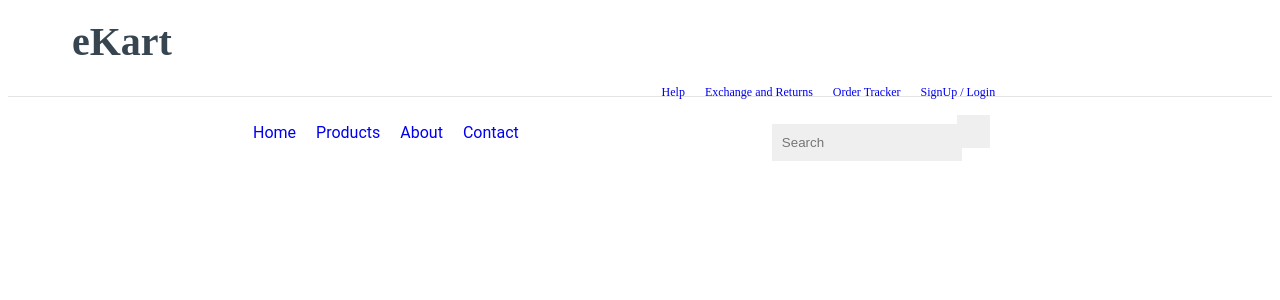
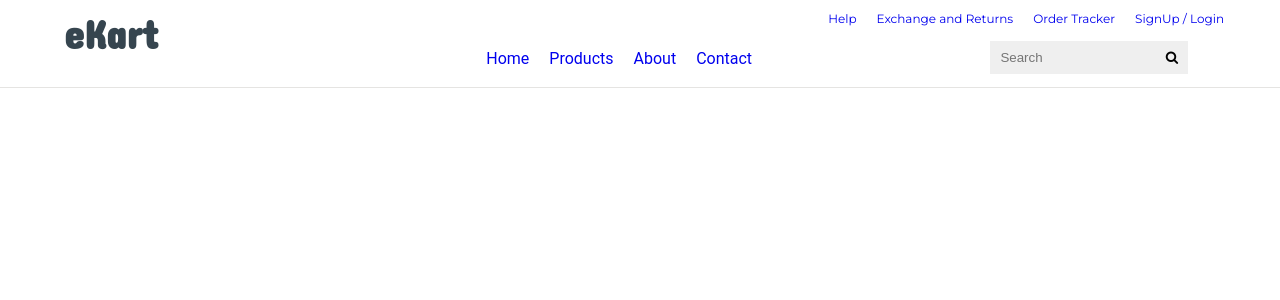
Before and after one commit to shrija21/angular-ekart-pro, an Angular app: page / in a window 1280 px wide. Shown: the top 300 px of the page. Built offline with nearby package versions, Linux system fonts and the light colour scheme.

Commit message:
Adding CSS to Globally

```diff
--- a/src/styles.css
+++ b/src/styles.css
@@ -1 +1,14 @@
 /* You can add global styles to this file, and also import other style files */
+@import url('https://fonts.googleapis.com/css2?family=Montserrat:ital,wght@0,100..900;1,100..900&display=swap');
+@import url('https://fonts.googleapis.com/css2?family=Concert+One&family=Montserrat:ital,wght@0,100..900;1,100..900&display=swap');
+@import url('https://cdnjs.cloudflare.com/ajax/libs/font-awesome/4.7.0/css/font-awesome.min.css');
+
+* {
+    margin: 0px;
+    padding: 0px;
+    box-sizing: border-box;
+}
+
+body {
+    font-family: "Montserrat", serif;
+}
```
